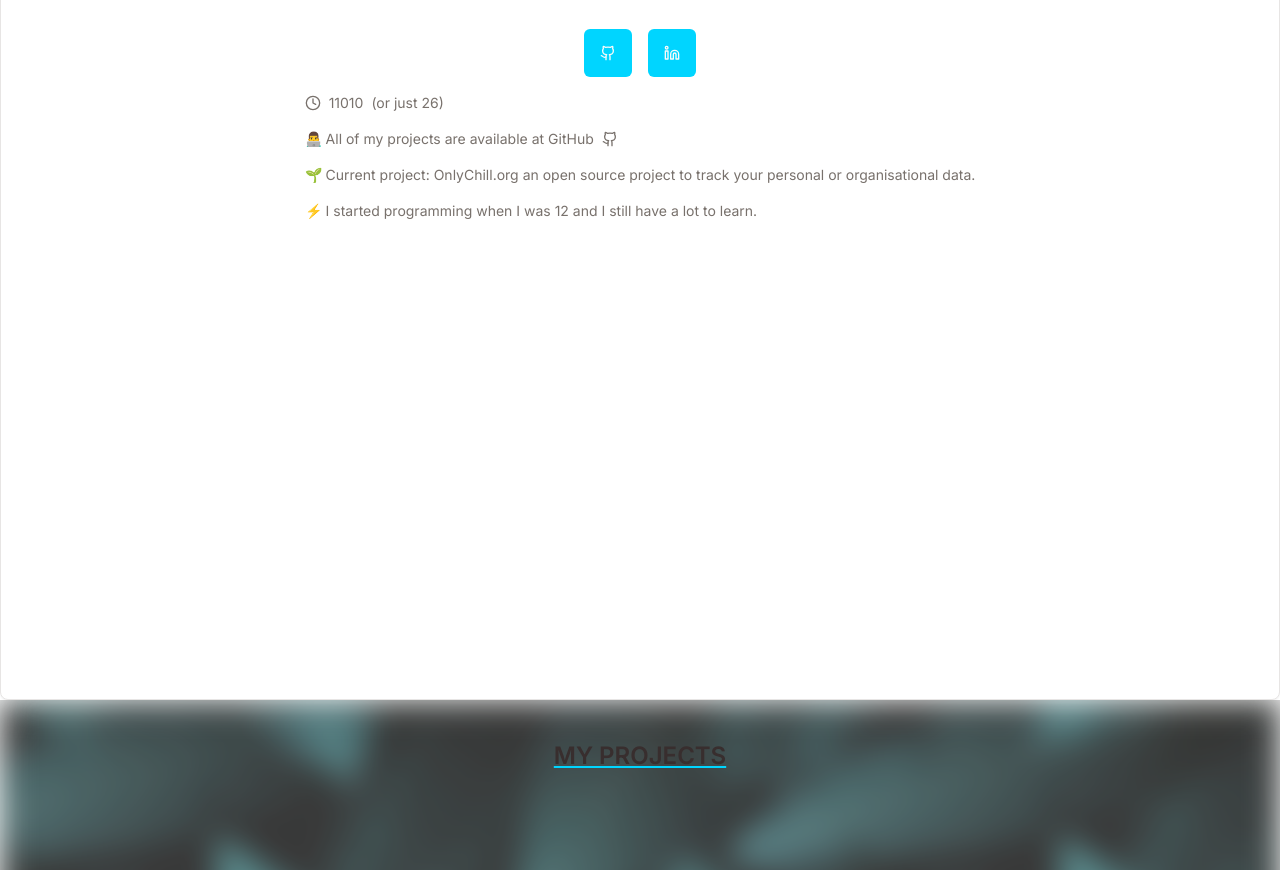
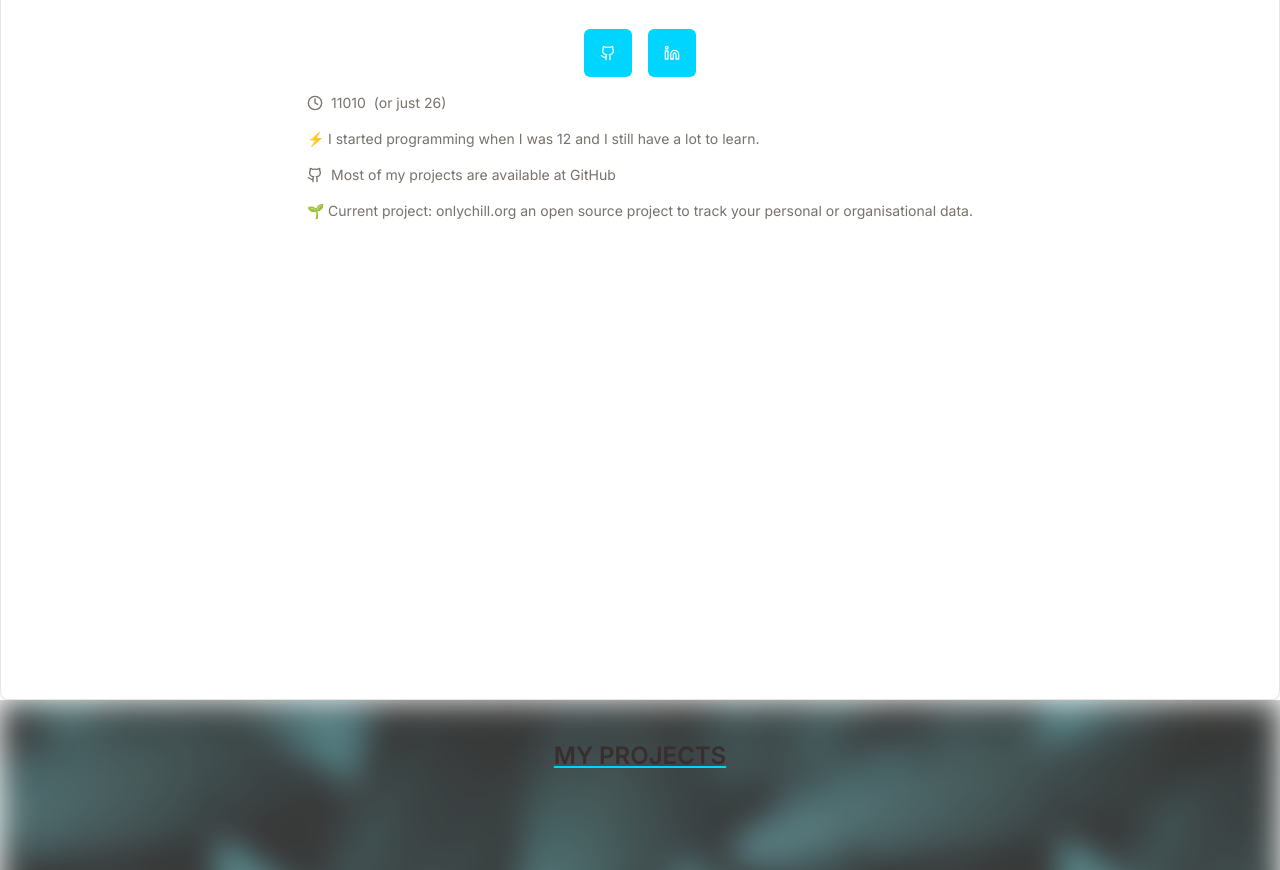
Before and after one commit to Teshiification/portfolio2024, a Next.js app: page / in a window 1280 px wide. Shown: the part 900-1770 px from the top of the page. Built offline with nearby package versions, Linux system fonts and the light colour scheme; what @codaworks/react-glow would draw is missing.

Commit message:
feat(main): text and icon orientation

```diff
--- a/src/app/page.tsx
+++ b/src/app/page.tsx
@@ -55,17 +55,17 @@ export default function Home() {
                 (or just {dateNow.getFullYear() - birthdayDate.getFullYear()})
               </p>
             </p>
-            <p className='flex items-center gap-2'>
-              👨‍💻 All of my projects are available at GitHub
-              <GithubIcon className='size-4' />
-            </p>
-            <p>
-              🌱 Current project: OnlyChill.org an open source project to track
-              your personal or organisational data.
-            </p>
             <p>
               ⚡ I started programming when I was 12 and I still have a lot to
               learn.
+            </p>
+            <p className='flex items-center gap-2'>
+              <GithubIcon className='size-4' />
+              Most of my projects are available at GitHub
+            </p>
+            <p>
+              🌱 Current project: onlychill.org an open source project to track
+              your personal or organisational data.
             </p>
           </CardDescription>
         </Card>
```
